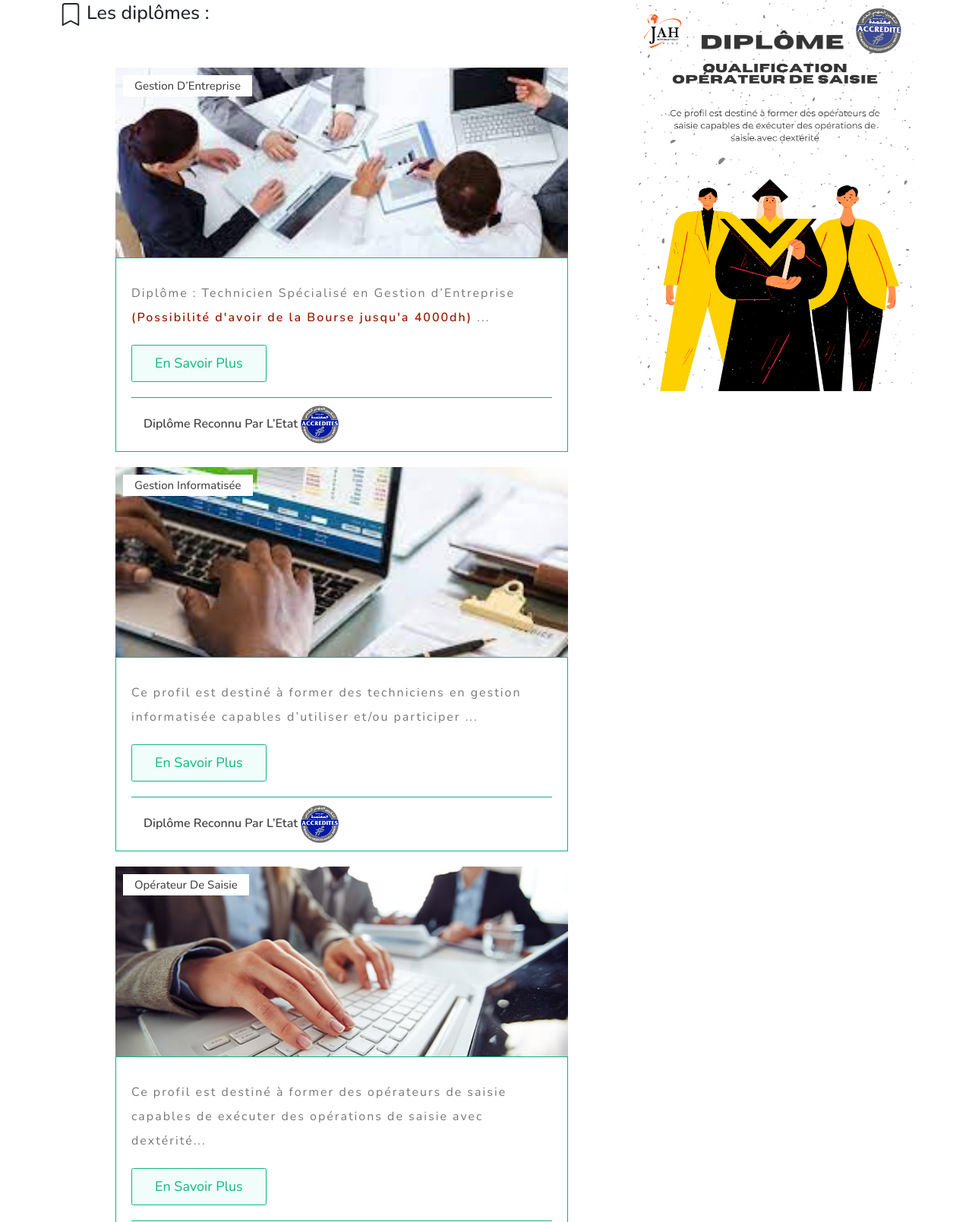
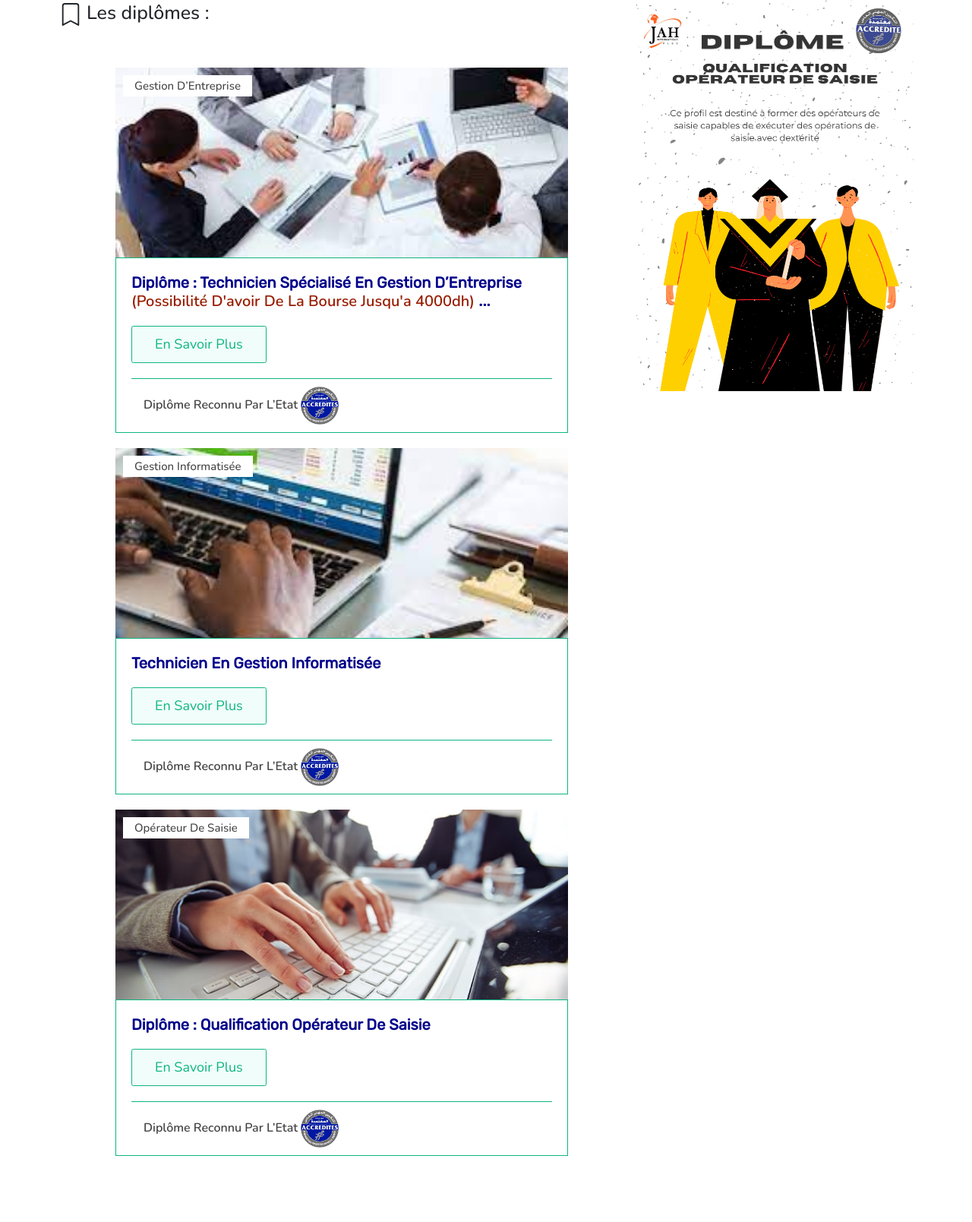
Before and after one commit to ayoub-deguiri/Ecole-web-site-, a PHP site: page /diplomes.html in a window 1280 px wide. Shown: the part 545-2154 px from the top of the page at 76% size. Run offline with PHP 8.4, Linux system fonts and the light colour scheme; some libraries are stand-ins or nearby versions.

Commit message:
last modif5

```diff
--- a/Admin/assets/style.css
+++ b/Admin/assets/style.css
@@ -393,7 +393,7 @@ transition: 0.5s all;
 }
 .work-progres .filtrage .select label{
 
-  width: 9em;
+  width: 11em;
 }
 .form-select{
   width: 58% !important;
--- a/acceuil.html
+++ b/acceuil.html
@@ -194,7 +194,9 @@
                         فالمؤسسة تقترح عليكم دبلومات معتمدة من طرف الدولة  تأهيلي، تقني، تقني متخصص، اجازة مهنية، ماستر مهني في مجال الإدارة و التسيير و الإعلاميات.
                         <br/>
                         كما تقوم المؤسسة بتكوينات مهنية في مجالات متعددة :  اعلاميات، تسيير، التنمية البشرية والمواكبة، الات الحفر والشحن والرافعات الشوكية، صحافة، الفصالة والخياطة، حلويات، اسعافات اولية، الحجامة العصرية، التجميل ، اساتذة تربية بدنية، معد بدني، مساعد طبي، نظام السلامة من الحرائق، لغات حية، دروس الدعم والتقوية....
+                        <br/>
                         وللتذكير فالمؤسسة لديها مكانة مميزة مع الخريجين من خلال تزويدهم بالمتابعة والدعم اللازمين لإنجاز مشاريعهم ، وللقيام بذلك تقوم المؤسسة بتنويع وسائل التواصل الدائم مع الخريجين حيث تنظم اجتماعات وجلسات مجانية لهم للتوعية  والارشاد...
+                        <br/>
                         وتضمن المؤسسة للطلبة تدريبات ميدانية وزيارات لشركات و أنشطة ثقافية وتربوية.
                      </span>
                   </p>
--- a/assets/css/style.css
+++ b/assets/css/style.css
@@ -2071,3 +2071,12 @@ a {
   font-size: 2.2em;
 
 }
+
+/*modifier h3*/
+.box-container .content h3 {
+    margin-bottom: 20px !important;
+    font-family: 'Rubik'!important;
+    font-weight: 800 !important;
+    color: darkblue !important;
+    font-size: 2em !important;
+}
--- a/diplomes.html
+++ b/diplomes.html
@@ -21,6 +21,7 @@
 
    <!-- custom css file link  -->
    <link rel="stylesheet" href="assets/css/style.css">
+   <link rel="stylesheet" href="https://fonts.googleapis.com/css?family=Rubik">
 
 </head>
 <body>
@@ -93,9 +94,8 @@
                             <h3>Gestion d’Entreprise </h3>
                         </div>
                         <div class="content">
-                            <p>Diplôme : Technicien Spécialisé en Gestion d’Entreprise
-
-                            <span class="coloranimate"> (Possibilité d'avoir de la Bourse jusqu'a 4000dh) </span>...  </p>
+                            <h3>Diplôme : Technicien Spécialisé en Gestion d’Entreprise
+                            <span class="coloranimate"> (Possibilité d'avoir de la Bourse jusqu'a 4000dh) </span>...  </h3>
                             <a href="Programme/Diplome/FormationProfessionnelle/programmeTSGE.html" class="btn">En savoir plus</a>
                             <div class="icons">
                             <span>  Diplôme Reconnu par l’Etat <img src="images/fppa.png" width="50px" height="50px" alt=""></span>
@@ -109,10 +109,7 @@
                             <h3> Gestion Informatisée</h3>
                         </div>
                         <div class="content">
-
-                            <p>
-                                Ce profil est destiné à former des techniciens en gestion informatisée capables d’utiliser et/ou participer ...
-                                </p>
+                            <h3> Technicien en Gestion Informatisée </h3>
                             <a href="Programme/Diplome/FormationProfessionnelle/programmeTGI.html" class="btn">En savoir plus</a>
                             <div class="icons">
                                 <span>  Diplôme Reconnu par l’Etat <img src="images/fppa.png" width="50px" height="50px" alt=""></span>
@@ -126,7 +123,7 @@
                             </h3>
                         </div>
                         <div class="content">
-                            <p>	Ce profil est destiné à former des opérateurs de saisie capables de exécuter des opérations de saisie avec dextérité...</p>
+                            <h3> Diplôme : Qualification Opérateur de Saisie </h3>
                             <a href="Programme/Diplome/FormationProfessionnelle/programmeQOS.html" class="btn">En savoir plus</a>
                             <div class="icons">
                                 <span>  Diplôme Reconnu par l’Etat <img src="images/fppa.png" width="50px" height="50px" alt=""></span>
@@ -194,7 +191,7 @@
                             </div>
                             <div class="content">
 
-                            <p >	MASTÈRE EUROPÉEN est Une formation professionnalisante de 2 ans après l'obtention ...</p>
+                            <h3> MASTÈRE EUROPÉEN (FEDE) </h3>
                             <a href="master.html" class="btn">En savoir plus</a>
                             <div class="icons">
                                 <span id="fede-img"><img src="images/fede.png" width="50px" height="50px"></span>
@@ -210,7 +207,7 @@
                         </div>
                         <div class="content">
 
-                        <p > La Licence Professionnelle Européenne (FEDE) est un diplôme d'un an reconnu en Europe.. </p>
+                        <h3> La Licence Professionnelle Européenne (FEDE) </h3>
                         <a href="licence.html" class="btn">En savoir plus</a>
                         <div class="icons">
                             <span id="fede-img">  <img src="images/fede.png" width="50px" height="50px"></span>
```
Also changed, not shown: licence.html (+7 -8 lines).
